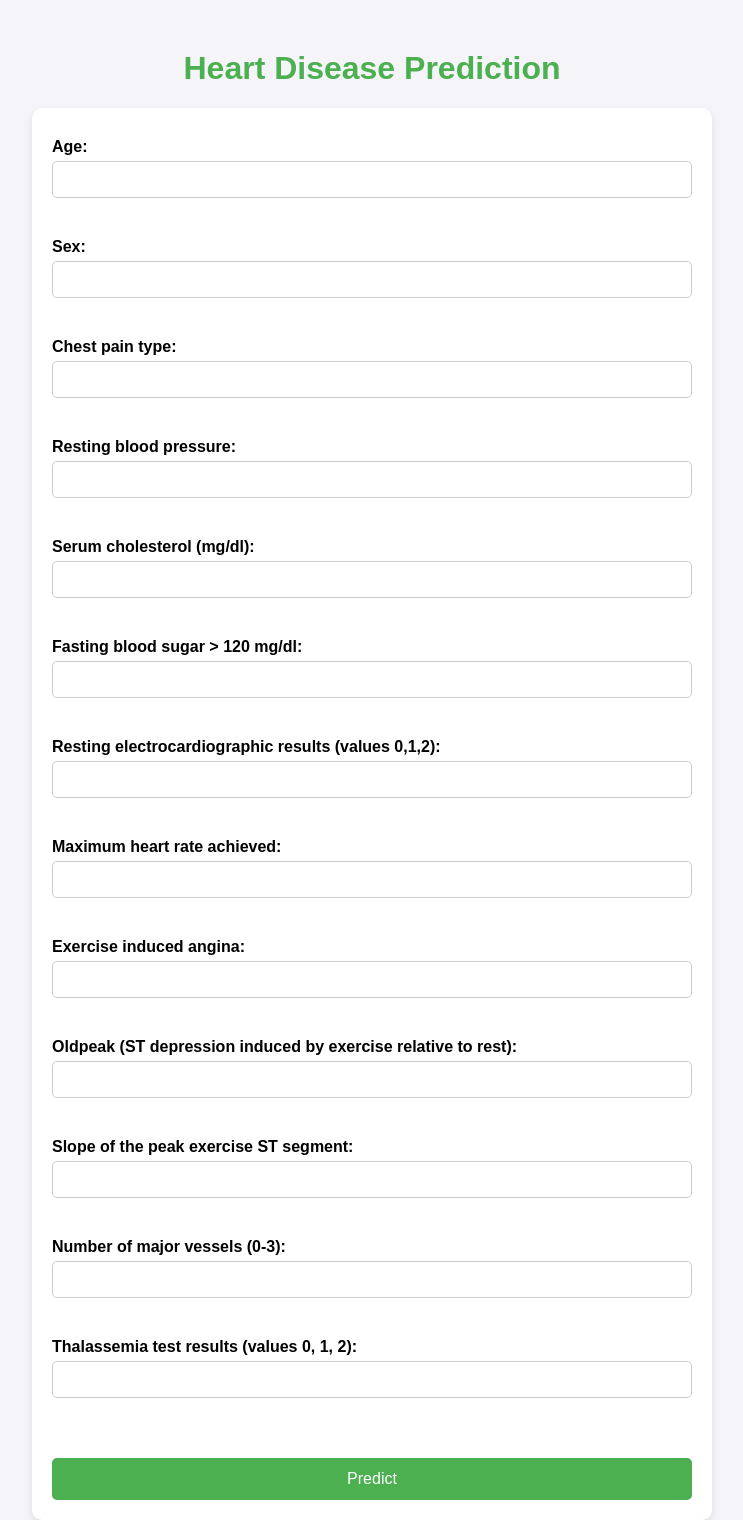
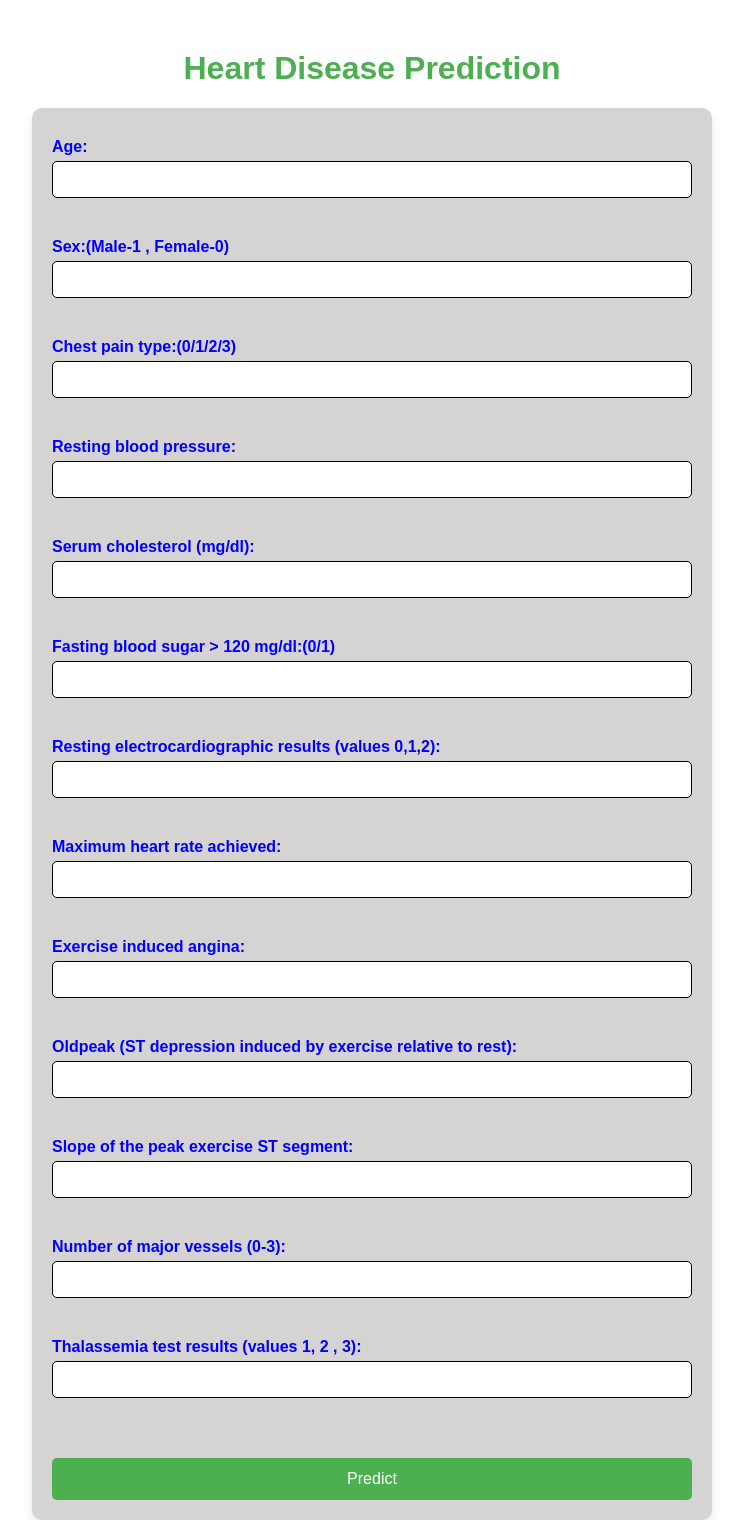
Before and after one commit to TharshiTharshihan/Heart-Disease-Prediction, a Flask app: page / in a window 1280 px wide. Shown: the whole page, without its empty margins (268-1011 px from the left). Run offline with Flask 3, Linux system fonts and the light colour scheme; parts of the project's set-up code (start-up, migrations or seed data) failed here and were passed over.

Commit message:
ui changed

```diff
--- a/templates/home.html
+++ b/templates/home.html
@@ -7,7 +7,7 @@
     <style>
       body {
         font-family: Arial, sans-serif;
-        background-color: #f4f4f9;
+        background-color: #ffffff;
         margin: 0;
         padding: 0;
       }
@@ -22,7 +22,7 @@
       .container {
         width: 50%;
         margin: auto;
-        background-color: #ffffff;
+        background-color: #d6d3d3;
         padding: 20px;
         border-radius: 10px;
         box-shadow: 0px 4px 8px rgba(0, 0, 0, 0.1);
@@ -32,6 +32,7 @@
         font-weight: bold;
         display: block;
         margin-top: 10px;
+        color: blue;
       }
 
       input[type="text"] {
@@ -39,7 +40,8 @@
         padding: 10px;
         margin-top: 5px;
         margin-bottom: 20px;
-        border: 1px solid #ccc;
+        border: 1px solid #040000;
+
         border-radius: 5px;
         box-sizing: border-box;
       }
@@ -85,11 +87,11 @@
           <input type="text" name="age" required />
         </div>
         <div class="form-group">
-          <label for="sex">Sex:</label>
+          <label for="sex">Sex:(Male-1 , Female-0)</label>
           <input type="text" name="sex" required />
         </div>
         <div class="form-group">
-          <label for="cp">Chest pain type:</label>
+          <label for="cp">Chest pain type:(0/1/2/3)</label>
           <input type="text" name="cp" required />
         </div>
         <div class="form-group">
@@ -101,7 +103,7 @@
           <input type="text" name="chol" required />
         </div>
         <div class="form-group">
-          <label for="fbs">Fasting blood sugar > 120 mg/dl:</label>
+          <label for="fbs">Fasting blood sugar > 120 mg/dl:(0/1)</label>
           <input type="text" name="fbs" required />
         </div>
         <div class="form-group">
@@ -134,7 +136,7 @@
           <input type="text" name="ca" required />
         </div>
         <div class="form-group">
-          <label for="thal">Thalassemia test results (values 0, 1, 2):</label>
+          <label for="thal">Thalassemia test results (values 1, 2 , 3):</label>
           <input type="text" name="thal" required />
         </div>
         <button type="submit">Predict</button>
```
